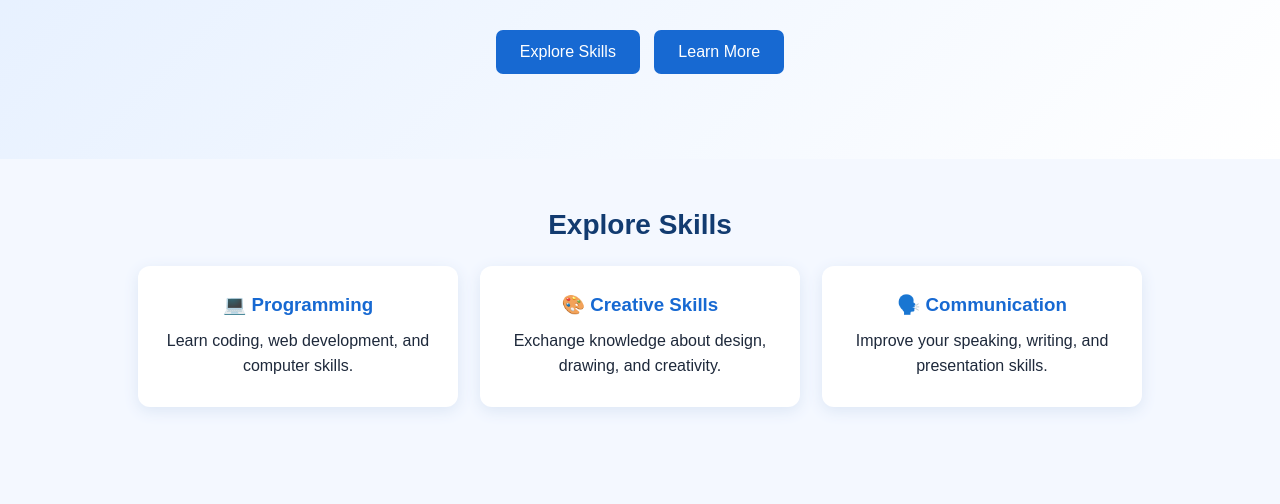
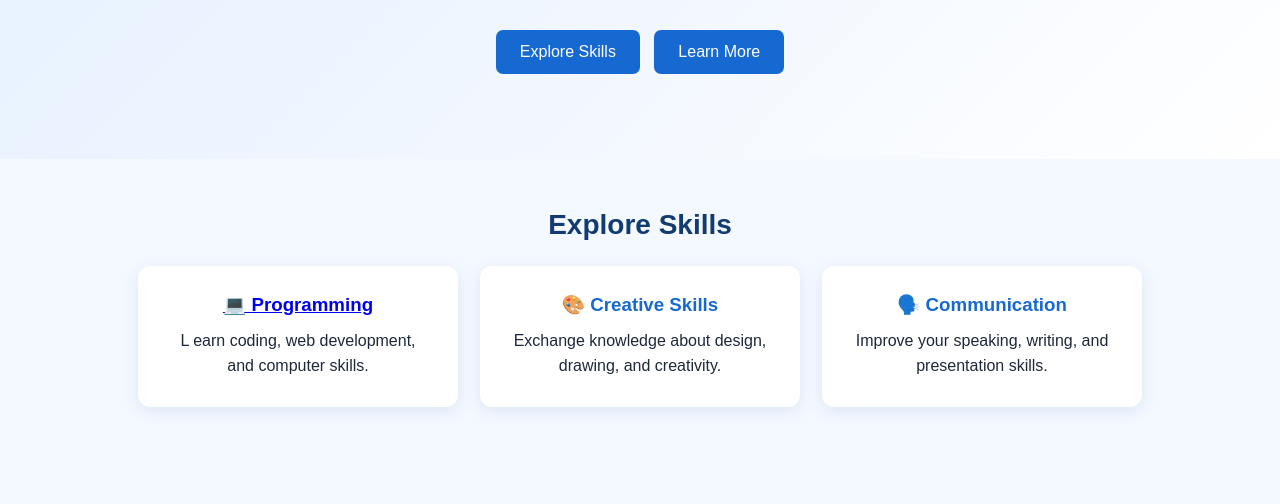
Before and after one commit to nandinichandane30-tech/student-skill-exchange, a plain HTML site: page index.html in a window 1280 px wide. Shown: the part 275-779 px from the top of the page. Drawn offline with Linux system fonts and the light colour scheme.

Commit message:
Update index.html

```diff
--- a/index.html
+++ b/index.html
@@ -161,8 +161,8 @@
 
         <div class="cards">
             <div class="card">
-                <h3>💻 Programming</h3>
-                <p>Learn coding, web development, and computer skills.</p>
+                <h3><a href=#programming>💻 Programming</a></h3>
+                <p>L earn coding, web development, and computer skills.</p>
             </div>
 
             <div class="card">
```
